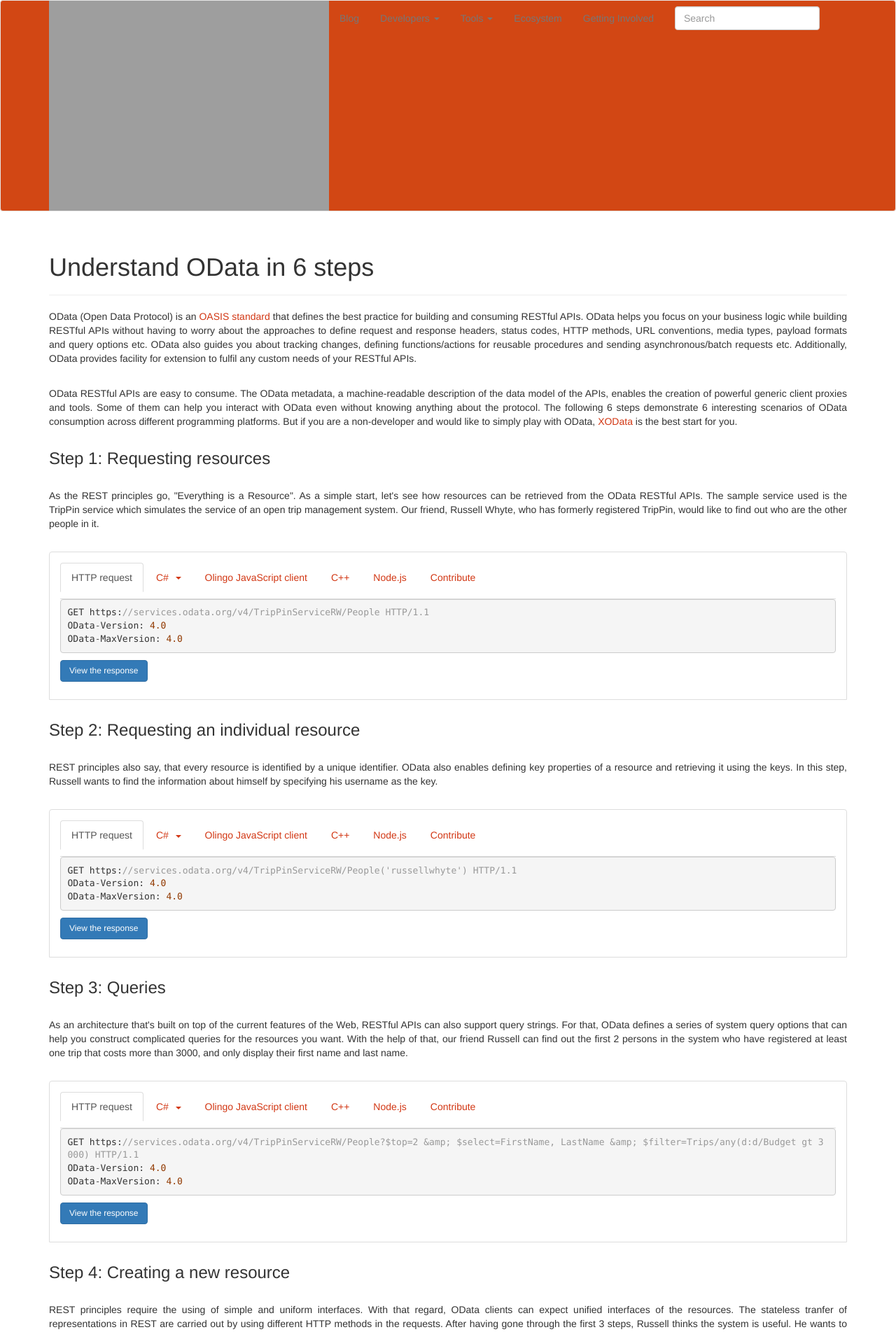
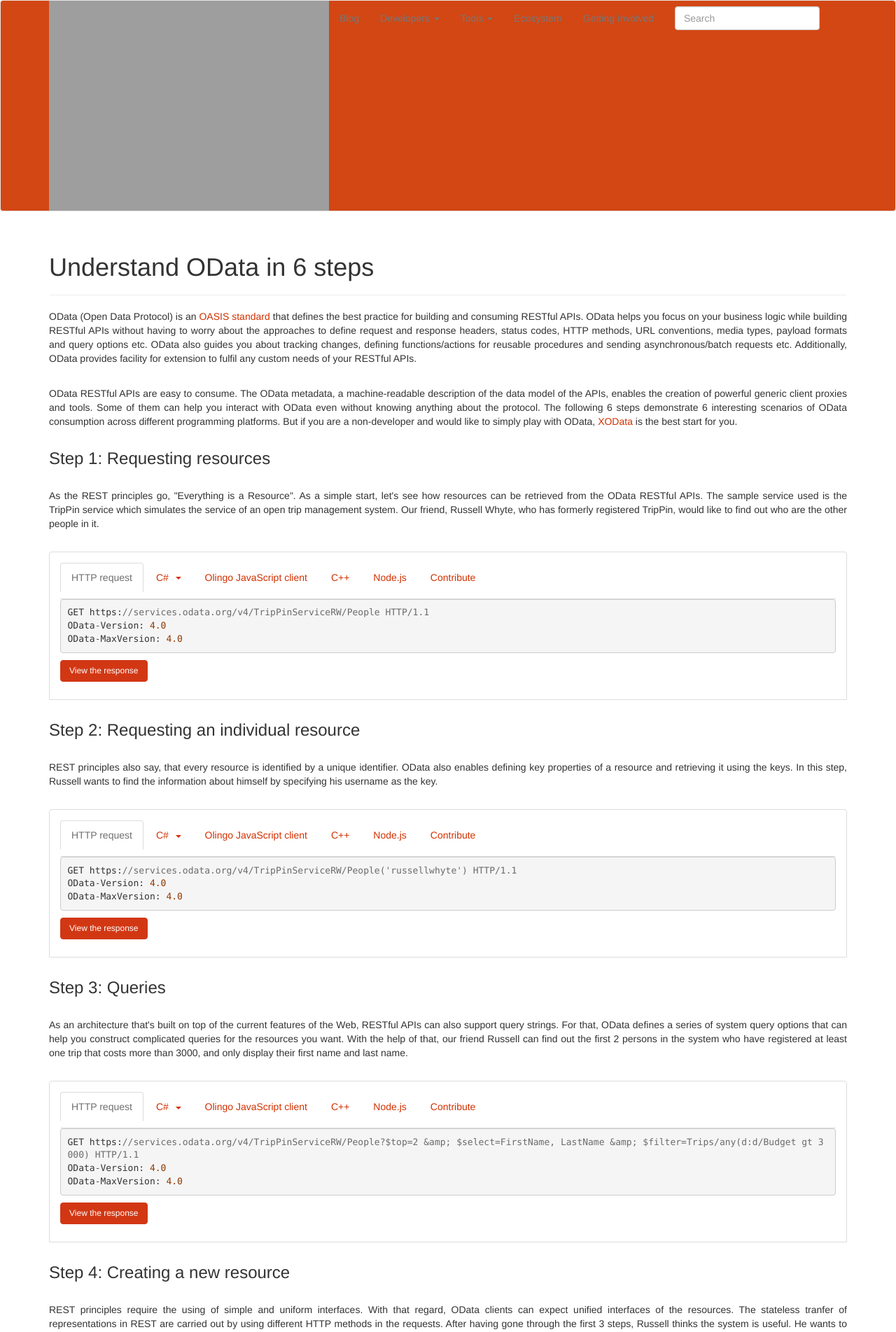
Before and after one commit to OData/odataorg.github.io, a Jekyll site: the page built from pages/getting-started/understand-odata-in-6-steps.html, in a window 1280 px wide. Shown: the top 1903 px of the page at 70% size. Built offline with Jekyll 4.4.1, drawn with Linux system fonts in a browser that asks for light colours; nearby versions of some CDN libraries; library files that are not in the unit come from our copies; comment, search, counter and statistics services are not loaded; a style sheet for code colours, icons or effects is not loaded.

Commit message:
Fix color contrast issues

```diff
--- a/public/css/site.css
+++ b/public/css/site.css
@@ -30,13 +30,39 @@
   max-width: 1200px;
   max-height: 600px;
 }
-
+.alert-success {
+    background-color: #f1fced;
+    border-color: #d6e9c6;
+    color: #366b37;
+}
+.nav-tabs>li.active>a, .nav-tabs>li.active>a:hover, .nav-tabs>li.active>a:focus {
+    color: #706f6f;
+    background-color: #ffffff;
+    border: 1px solid #dddddd;
+    border-bottom-color: transparent;
+    cursor: default;
+}
+.nav-pills>li.active>a, .nav-pills>li.active>a:hover, .nav-pills>li.active>a:focus {
+    color: #ffffff;
+    background-color: #d23714;
+}
+.btn-primary {
+    color: #ffffff;
+    background-color: #d23714;
+    border-color: #d23714;
+}
 a {
-	color: #d23714;
+	color: #d23000;
 }
-
 td > a {
-	color:#d23714;
+	color:#d23000;
+}
+code {
+    padding: 2px 4px;
+    font-size: 90%;
+    color: #ce3512;
+    background-color: #f9f2f4;
+    border-radius: 4px;
 }
 .table {
   width: 100%;
--- a/public/css/syntax.css
+++ b/public/css/syntax.css
@@ -1,12 +1,12 @@
 .hll { background-color: #ffffcc }
  /*{ background: #f0f3f3; }*/
 .c { color: #6b6b6b; } /* Comment */
-.err { color: #AA0000; background-color: #FFAAAA } /* Error */
+.err { color: #AA0000; background-color: #ffeded } /* Error */
 .k { color: #006699; } /* Keyword */
 .o { color: #555555 } /* Operator */
 .cm { color: #0099FF; font-style: italic } /* Comment.Multiline */
-.cp { color: #009999 } /* Comment.Preproc */
-.c1 { color: #999; } /* Comment.Single */
+.cp { color: #005151 } /* Comment.Preproc */
+.c1 { color: #6b6b6b; } /* Comment.Single */
 .cs { color: #999; } /* Comment.Special */
 .gd { background-color: #FFCCCC; border: 1px solid #CC0000 } /* Generic.Deleted */
 .ge { font-style: italic } /* Generic.Emph */
@@ -25,7 +25,7 @@
 .kr { color: #006699; } /* Keyword.Reserved */
 .kt { color: #007788; } /* Keyword.Type */
 .m { color: #913900 } /* Literal.Number */
-.s { color: #d44950 } /* Literal.String */
+.s { color: #ce3512 } /* Literal.String */
 .na { color: #006699; } /* Name.Attribute */
 .nb { color: #336666 } /* Name.Builtin */
 .nc { color: #00AA88; } /* Name.Class */
```
